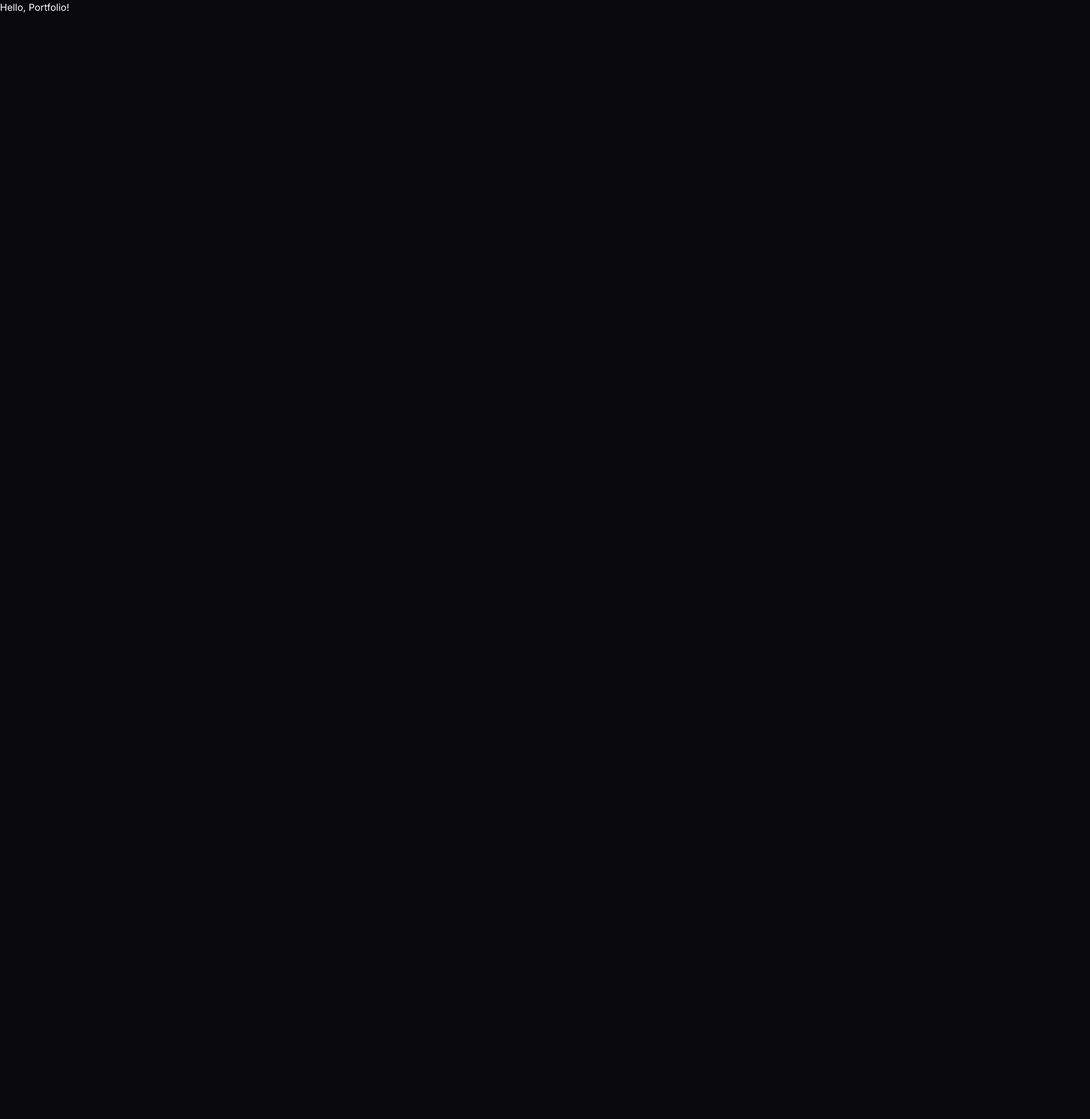
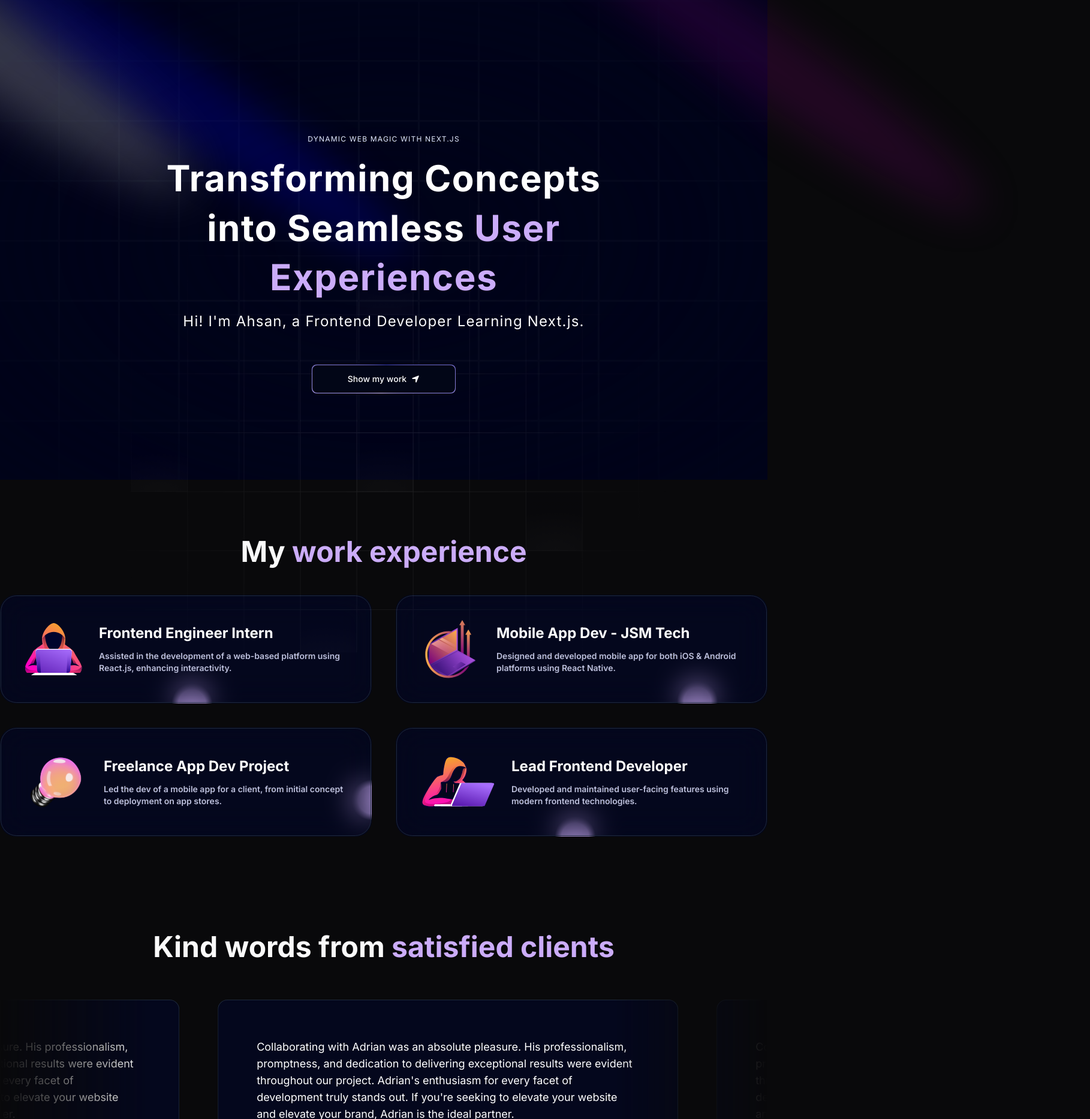
Before and after one commit to Ranaahsan00/portfolio-task-next-js, a Next.js app: page / in a window 1280 px wide. Shown: the top 1866 px of the page at 60% size, 1818 px wide, since content can reach past the window. Before the commit the page ends 800 px from the top, so only its background shows below. Built offline with nearby package versions, Linux system fonts and the light colour scheme.

Commit message:
Update homepage to use portfolio components

```diff
--- a/app/page.tsx
+++ b/app/page.tsx
@@ -1,9 +1,21 @@
 "use client";
+
+import Hero from "@/components/Hero";
+import Experience from "@/components/Experience";
+import Clients from "@/components/Clients";
+import Approach from "@/components/Approach";
+import RecentProjects from "@/components/RecentProjects";
+import Footer from "@/components/Footer";
 
 export default function Page() {
   return (
     <main>
-      <h1>Hello, Portfolio!</h1>
+      <Hero />
+      <Experience />
+      <Clients />
+      <Approach />
+      <RecentProjects />
+      <Footer />
     </main>
   );
 }
```
